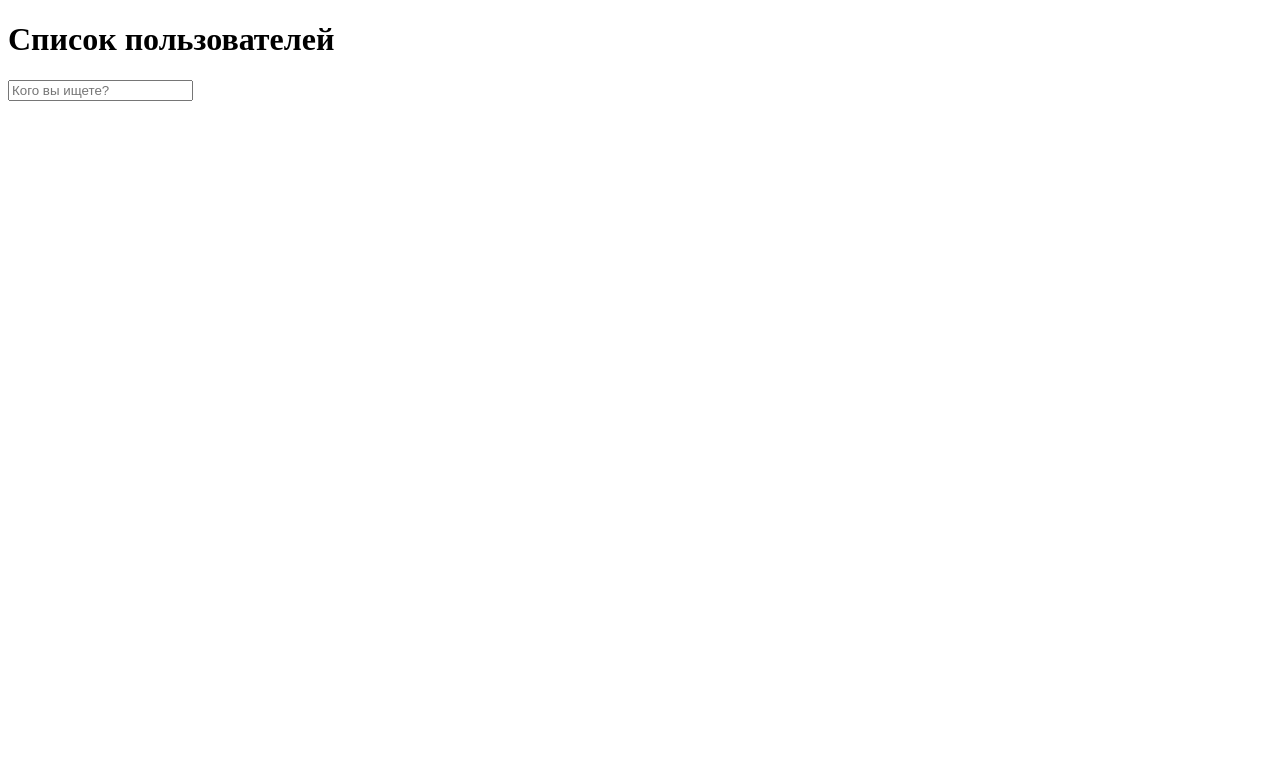
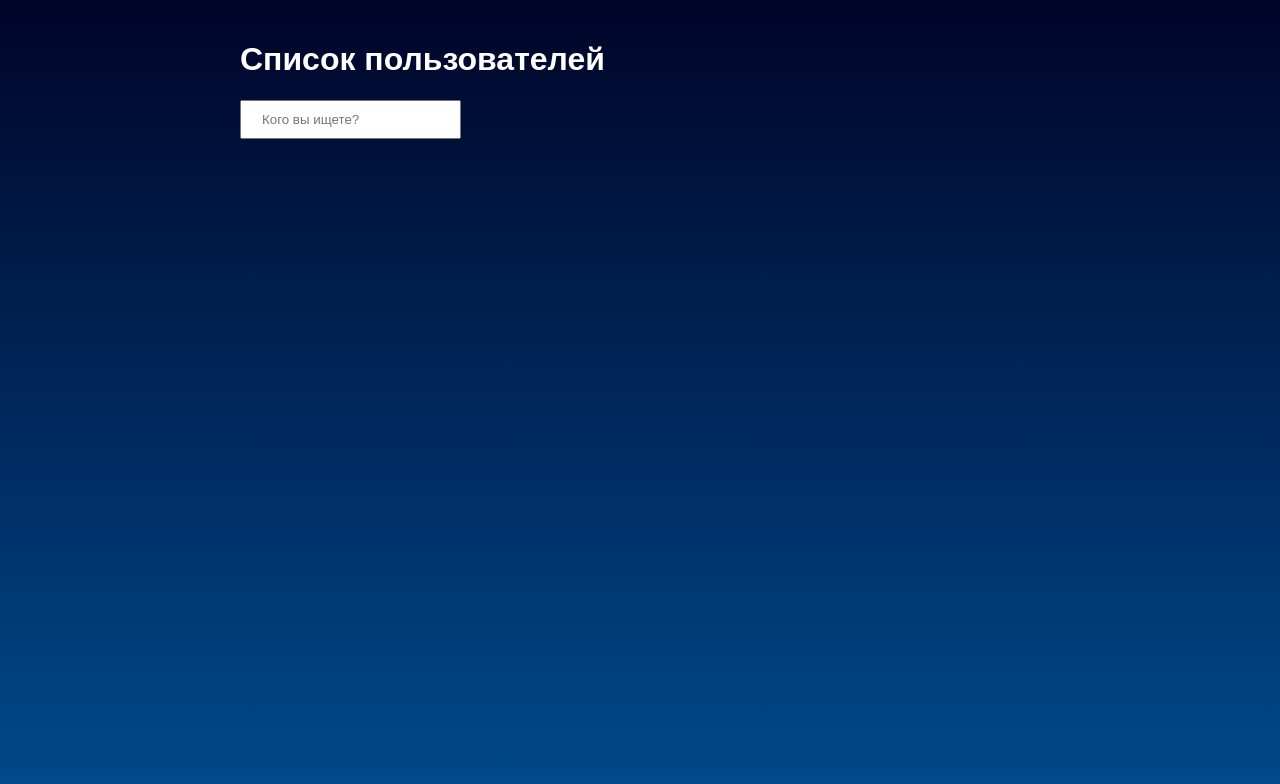
Before and after one commit to solovevserg/shared-worker-search, a plain HTML site: page web-client/index.html in a window 1280 px wide. Drawn offline with Linux system fonts and the light colour scheme.

Commit message:
🎨 portion of styles 👌

```diff
--- a/web-client/index.html
+++ b/web-client/index.html
@@ -5,6 +5,37 @@
     <meta http-equiv="X-UA-Compatible" content="IE=edge" />
     <meta name="viewport" content="width=device-width, initial-scale=1.0" />
     <title>Document</title>
+    <style>
+        html, body {
+            margin: 0;
+            padding: 0;
+            min-height: 100%;
+        }
+
+        html {
+            padding: 20px;
+            background: #000428; /* fallback for old browsers */
+            background: -webkit-linear-gradient(to bottom, #000428, #004e92); /* Chrome 10-25, Safari 5.1-6 */
+            background: linear-gradient(to bottom, #000428, #004e92); /* W3C, IE 10+/ Edge, Firefox 16+, Chrome 26+, Opera 12+, Safari 7+ */
+            background-repeat: no-repeat;
+            background-size: cover;
+            color: white;
+        }
+
+        body {
+            max-width: 800px;
+            margin: auto;
+            font-family: Arial, Helvetica, sans-serif;
+        }
+
+        input {
+            padding: 10px 20px;
+        }
+
+        li {
+            margin-bottom: 10px;
+        }
+    </style>
   </head>
   <body>
     <h1>Список пользователей</h1>
@@ -29,12 +60,12 @@
           listElem.appendChild(liElem);
         }
         const resultElem = document.getElementById("result");
-        resultElem.innerText = `Найдено ${count}, отображено ${users.length}`;
+        resultElem.innerHTML = `Найдено ${count}, отображено ${users.length}`;
         if (cached) {
-          resultElem.innerText += `, Закешировано: ${cached.toISOString()}`;
+          resultElem.innerHTML += `<br>Закешировано: ${cached.toISOString()}`;
         }
         if (ms) {
-          resultElem.innerText += `, Время поиска: ${ms / 1000}с`;
+          resultElem.innerHTML += `,<br>Время поиска: ${ms / 1000}с`;
         }
       }
 
```
